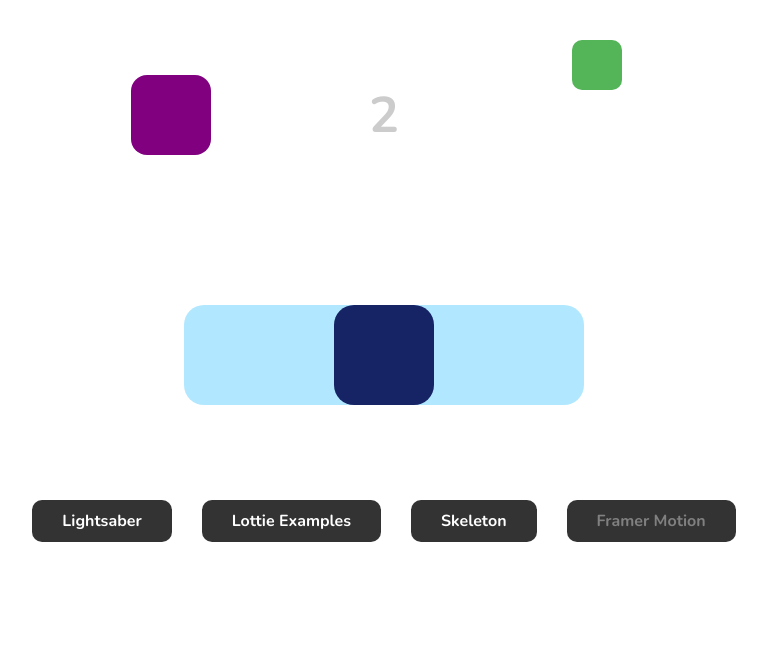
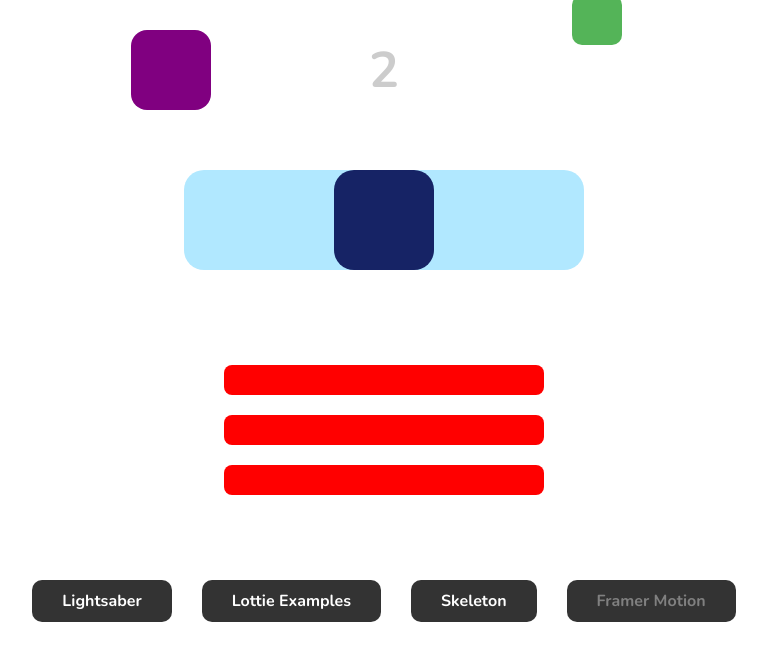
Before and after one commit to tvergho/dali-animation-demo, a React (Create React App) app: page / in a window 1280 px wide. Both pictures are taken after a click on the button "Framer Motion". Shown: the top 660 px of the page, without its empty margins (256-1023 px from the left). Built offline with nearby package versions, Linux system fonts and the light colour scheme.

Commit message:
Staggered

```diff
--- a/src/Framer.js
+++ b/src/Framer.js
@@ -8,6 +8,27 @@ import { motion, useAnimation, transform } from 'framer-motion';
 
 const mapRemainingToColor = transform([10, 2], ['#ff008c', '#ccc']);
 const mapRemainingToSpringVelocity = transform([10, 0], [50, 0]);
+
+const list = {
+  visible: {
+    opacity: 1,
+    transition: {
+      when: 'beforeChildren',
+      staggerChildren: 0.3,
+    },
+  },
+  hidden: {
+    opacity: 0,
+    transition: {
+      when: 'afterChildren',
+    },
+  },
+};
+
+const item = {
+  visible: { opacity: 1, x: 0 },
+  hidden: { opacity: 0, x: -100 },
+};
 
 const Framer = () => {
   const [value, setValue] = useState(0);
@@ -68,6 +89,17 @@ const Framer = () => {
           dragElastic={0.1}
         />
       </div>
+      <motion.div
+        initial="hidden"
+        animate="visible"
+        variants={list}
+        transition={{ duration: 1.5 }}
+        className="list"
+      >
+        <motion.div variants={item} className="list-item" />
+        <motion.div variants={item} className="list-item" />
+        <motion.div variants={item} className="list-item" />
+      </motion.div>
     </div>
   );
 };
--- a/src/index.scss
+++ b/src/index.scss
@@ -14,7 +14,7 @@ code {
 }
 
 .App {
-  height: 60vh;
+  height: 70vh;
   width: 100vw;;
 }
 
@@ -151,3 +151,20 @@ code {
   width: 100px;
   background-color: #162365;
 }
+
+.list-item {
+  background-color: red;
+  width: 50%;
+  border-radius: 8px;
+  margin: 10px 0;
+  height: 30px;
+}
+
+.list {
+  height: 200px;
+  width: 100%;
+  display: flex;
+  flex-direction: column;
+  align-items: center;
+  justify-content: center;
+}
```
